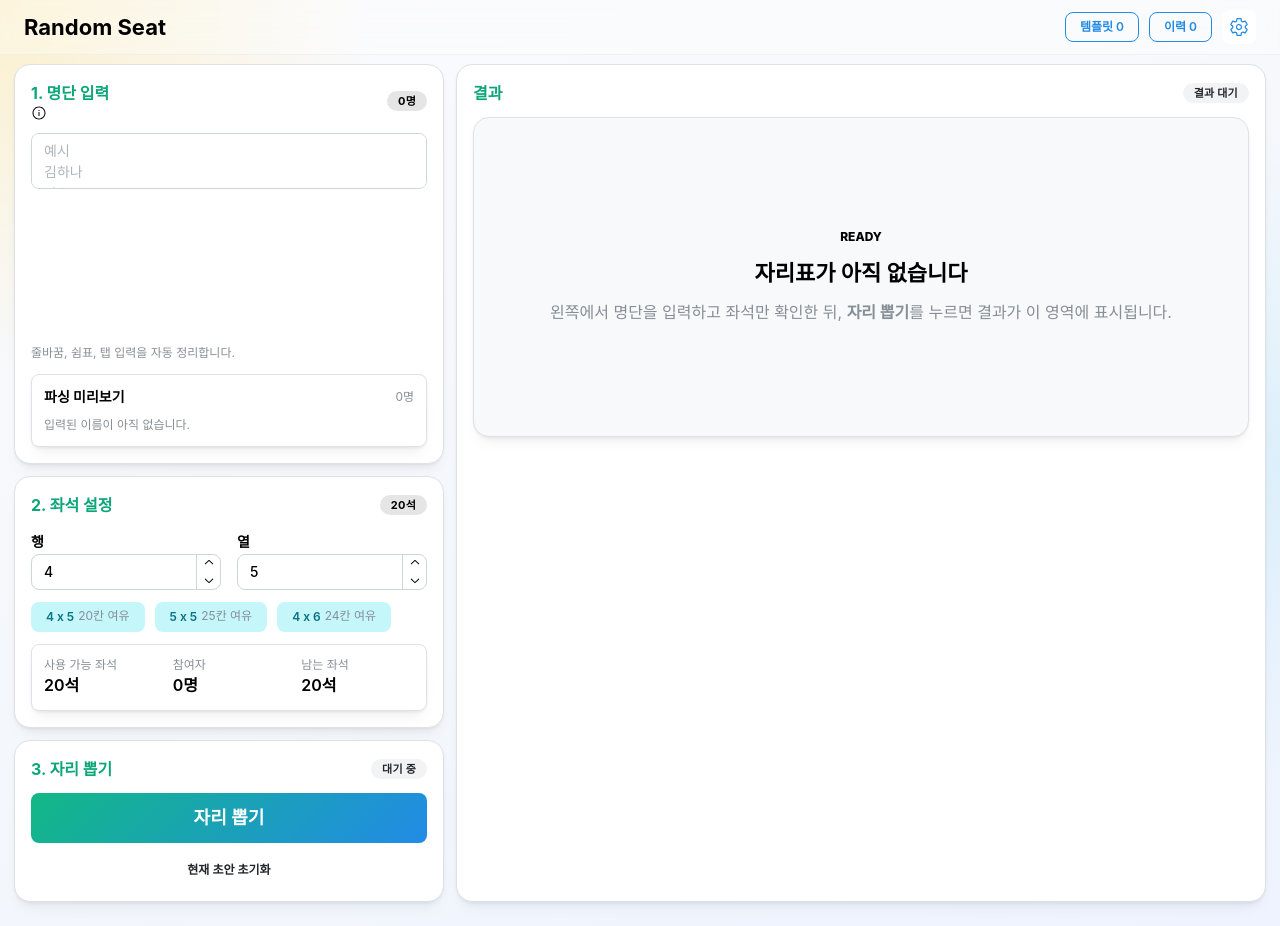
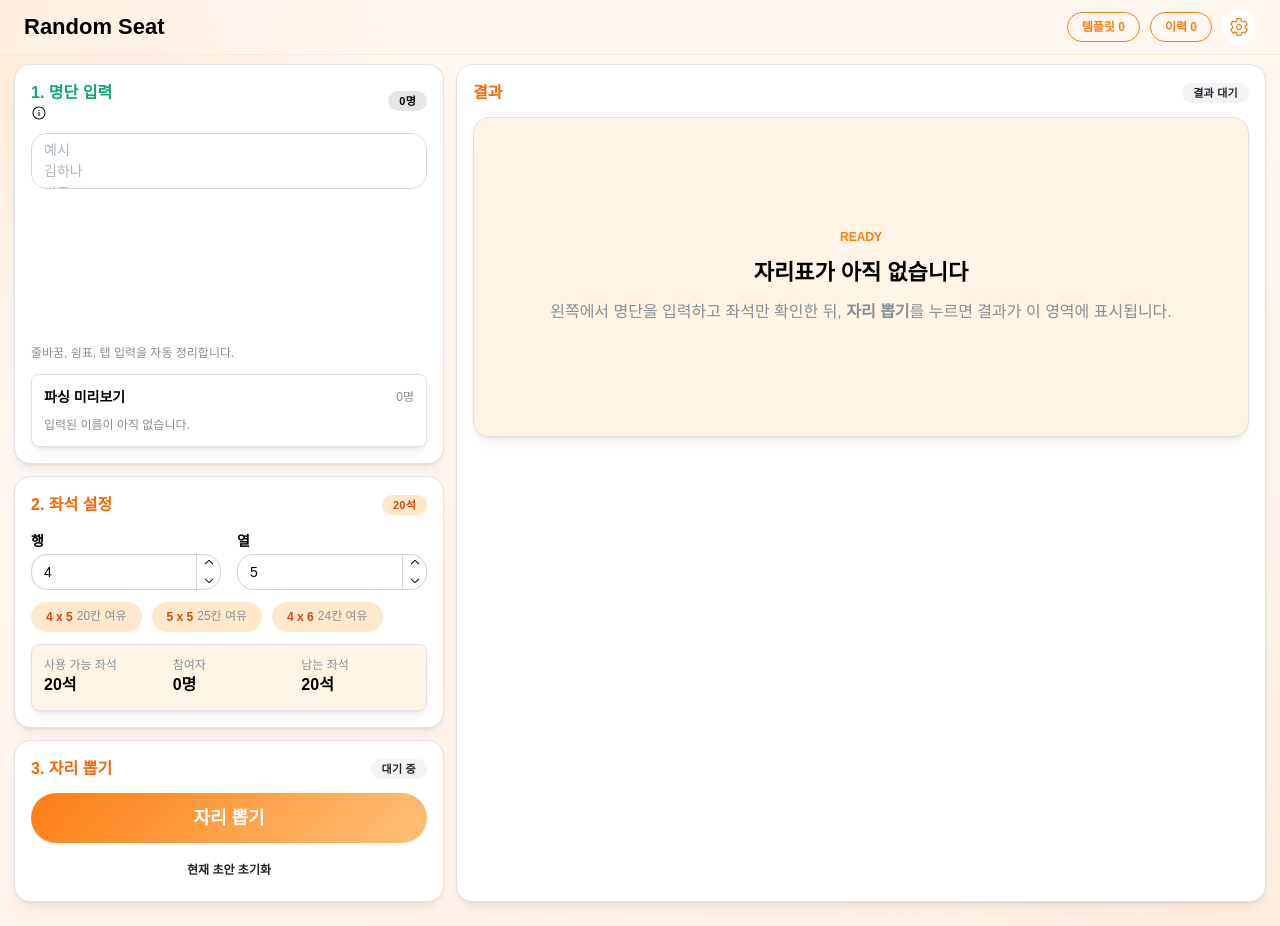
Before and after one commit to kmeijjing/random-seat, a React (Vite) app: page / in a window 1280 px wide. Built offline with nearby package versions, Linux system fonts and the light colour scheme.

Commit message:
따뜻한 오렌지 톤으로 디자인 스타일 변경

```diff
--- a/src/components/AdvancedSettingsPanel.tsx
+++ b/src/components/AdvancedSettingsPanel.tsx
@@ -126,7 +126,7 @@ export function AdvancedSettingsContent() {
                     <Button
                       key={cell.id}
                       variant="light"
-                      color={cell.type === 'seat' ? 'blue' : cell.type === 'aisle' ? 'gray' : 'red'}
+                      color={cell.type === 'seat' ? 'orange' : cell.type === 'aisle' ? 'gray' : 'red'}
                       size="xs"
                       h="auto"
                       p={4}
--- a/src/components/AppHeader.tsx
+++ b/src/components/AppHeader.tsx
@@ -21,7 +21,7 @@ export function AppHeader() {
   );
 
   return (
-    <header className="bg-white/30 backdrop-blur-md py-2.5 px-6 fixed top-0 left-0 right-0 z-50 border-b border-gray-200/50 print:hidden">
+    <header className="bg-orange-50/40 backdrop-blur-md py-2.5 px-6 fixed top-0 left-0 right-0 z-50 border-b border-orange-200/40 print:hidden">
       <Group justify="space-between">
         <Title order={3} fw={700}>
           Random Seat
--- a/src/components/DrawActionPanel.tsx
+++ b/src/components/DrawActionPanel.tsx
@@ -21,7 +21,7 @@ export function DrawActionPanel() {
     <Card shadow="sm" radius="lg" withBorder>
       <Stack gap="sm">
         <Group justify="space-between">
-          <Title order={5} c="teal.7">3. 자리 뽑기</Title>
+          <Title order={5} c="orange.7">3. 자리 뽑기</Title>
           <Badge color={hasAssignments ? "green" : "gray"} variant="light">
             {hasAssignments ? "결과 있음" : "대기 중"}
           </Badge>
@@ -34,7 +34,7 @@ export function DrawActionPanel() {
           fullWidth
           size="lg"
           variant="gradient"
-          gradient={{ from: "teal", to: "blue", deg: 135 }}
+          gradient={{ from: "orange.6", to: "orange.3", deg: 135 }}
           onClick={() => onRunDraw("all")}
           loading={isDrawing}
         >
--- a/src/components/DrawerOverlay.tsx
+++ b/src/components/DrawerOverlay.tsx
@@ -45,7 +45,7 @@ export function DrawerOverlay() {
           <Text size="sm" c="dimmed">
             현재 명단, 좌석 배치, 고정석 상태를 템플릿으로 저장할 수 있습니다.
           </Text>
-          <Button variant="gradient" gradient={{ from: "teal", to: "blue", deg: 135 }} onClick={onSaveTemplate}>
+          <Button variant="gradient" gradient={{ from: "orange.6", to: "orange.3", deg: 135 }} onClick={onSaveTemplate}>
             현재 상태 저장
           </Button>
           <Stack gap="sm">
--- a/src/components/ResultPanel.tsx
+++ b/src/components/ResultPanel.tsx
@@ -50,7 +50,7 @@ export function ResultPanel() {
     <Card shadow="sm" radius="lg" withBorder className="min-h-0 overflow-hidden grid grid-rows-[auto_1fr] print:block print:border-0 print:shadow-none">
       <Stack gap="sm">
         <Group justify="space-between">
-          <Title order={5} c="teal.7">결과</Title>
+          <Title order={5} c="orange.7">결과</Title>
           <Badge color={hasAssignments ? "green" : "gray"} variant="light">
             {hasAssignments ? `${assignments.length}명 배정` : "결과 대기"}
           </Badge>
@@ -58,7 +58,7 @@ export function ResultPanel() {
 
         {hasAssignments ? (
           <>
-            <Card withBorder radius="md" bg="gray.0" p="xs" className="print:hidden">
+            <Card withBorder radius="md" bg="orange.0" p="xs" className="print:hidden">
               <Group justify="space-between">
                 <Text size="xs" c="dimmed">마지막 결과: {updatedAtLabel}</Text>
                 <Text size="xs" c="dimmed">
@@ -83,7 +83,7 @@ export function ResultPanel() {
             </Group>
 
             {isRedrawPickerOpen && (
-              <Card withBorder radius="md" bg="amber.0" p="sm" className="print:hidden">
+              <Card withBorder radius="md" bg="orange.0" p="sm" className="print:hidden">
                 <Stack gap="sm">
                   <Group justify="space-between">
                     <Text fw={700} size="sm">다시 뽑을 학생 선택</Text>
@@ -106,7 +106,7 @@ export function ResultPanel() {
                   </Group>
                   <Button
                     variant="gradient"
-                    gradient={{ from: "teal", to: "blue", deg: 135 }}
+                    gradient={{ from: "orange.6", to: "orange.3", deg: 135 }}
                     size="sm"
                     onClick={() => onRunDraw("selected")}
                     disabled={isDrawing}
@@ -133,7 +133,7 @@ export function ResultPanel() {
                   if (cell.type !== "seat") {
                     return (
                       <Card key={cell.id} withBorder radius="md" p="xs" bg="gray.1" style={{ borderStyle: "dashed", minHeight: 96 }}>
-                        <Text size="xs" fw={800} c="teal.7">{cell.label}</Text>
+                        <Text size="xs" fw={800} c="orange.7">{cell.label}</Text>
                         <Text fw={600} size="sm">{cell.type === "aisle" ? "통로" : "비활성"}</Text>
                         <Text size="xs" c="dimmed">배정 제외</Text>
                       </Card>
@@ -146,14 +146,14 @@ export function ResultPanel() {
                       withBorder
                       radius="md"
                       p="xs"
-                      bg={assignment?.isFixed ? "amber.0" : "blue.0"}
+                      bg={assignment?.isFixed ? "orange.1" : "orange.0"}
                       style={{
                         minHeight: 96,
-                        borderColor: assignment?.isFixed ? "var(--mantine-color-amber-4)" : isSearchMatch ? "var(--mantine-color-blue-4)" : undefined,
-                        outline: isSearchMatch ? "3px solid var(--mantine-color-blue-2)" : undefined,
+                        borderColor: assignment?.isFixed ? "var(--mantine-color-orange-3)" : isSearchMatch ? "var(--mantine-color-orange-4)" : undefined,
+                        outline: isSearchMatch ? "3px solid var(--mantine-color-orange-2)" : undefined,
                       }}
                     >
-                      <Text size="xs" fw={800} c="teal.7">{cell.label}</Text>
+                      <Text size="xs" fw={800} c="orange.7">{cell.label}</Text>
                       <Text fw={600} size="sm">{assignment?.participant?.name ?? "빈자리"}</Text>
                       <Text size="xs" c="dimmed">
                         {seatNumber}번 자리{fixedSeat ? " · 고정석" : ""}
@@ -165,9 +165,9 @@ export function ResultPanel() {
             </div>
           </>
         ) : (
-          <Card withBorder radius="lg" bg="gray.0" p="xl" className="min-h-[320px] grid place-content-center text-center">
+          <Card withBorder radius="lg" bg="orange.0" p="xl" className="min-h-[320px] grid place-content-center text-center">
             <Stack align="center" gap="sm">
-              <Text size="xs" fw={800} tt="uppercase" c="amber.7">Ready</Text>
+              <Text size="xs" fw={800} tt="uppercase" c="orange.6">Ready</Text>
               <Title order={3}>자리표가 아직 없습니다</Title>
               <Text c="dimmed">
                 왼쪽에서 명단을 입력하고 좌석만 확인한 뒤, <Text span fw={700}>자리 뽑기</Text>를 누르면 결과가 이 영역에 표시됩니다.
--- a/src/components/SeatConfigPanel.tsx
+++ b/src/components/SeatConfigPanel.tsx
@@ -31,8 +31,8 @@ export function SeatConfigPanel() {
     <Card shadow="sm" radius="lg" withBorder>
       <Stack gap="sm">
         <Group justify="space-between">
-          <Title order={5} c="teal.7">2. 좌석 설정</Title>
-          <Badge color="amber" variant="light">{usableSeatCount}석</Badge>
+          <Title order={5} c="orange.7">2. 좌석 설정</Title>
+          <Badge color="orange" variant="light">{usableSeatCount}석</Badge>
         </Group>
 
         <SimpleGrid cols={2}>
@@ -57,7 +57,7 @@ export function SeatConfigPanel() {
             <Button
               key={rec.label}
               variant="light"
-              color="cyan"
+              color="orange"
               size="xs"
               onClick={() => onApplyRecommendation(rec.rows, rec.columns)}
             >
@@ -67,7 +67,7 @@ export function SeatConfigPanel() {
           ))}
         </Group>
 
-        <Card withBorder radius="md" bg="amber.0" p="sm">
+        <Card withBorder radius="md" bg="orange.0" p="sm">
           <SimpleGrid cols={3}>
             <div>
               <Text size="xs" c="dimmed">사용 가능 좌석</Text>
--- a/src/main.tsx
+++ b/src/main.tsx
@@ -1,4 +1,4 @@
-import { MantineProvider } from '@mantine/core'
+import { createTheme, MantineProvider } from '@mantine/core'
 import '@mantine/core/styles.css'
 import React from 'react'
 import ReactDOM from 'react-dom/client'
@@ -6,9 +6,30 @@ import App from './App'
 import { ErrorBoundary } from './components/ErrorBoundary'
 import './styles.css'
 
+const theme = createTheme({
+  primaryColor: 'orange',
+  defaultRadius: 'lg',
+  fontFamily: "'SUIT Variable', 'Pretendard Variable', 'Apple SD Gothic Neo', sans-serif",
+  headings: {
+    fontFamily: "'SUIT Variable', 'Pretendard Variable', 'Apple SD Gothic Neo', sans-serif",
+    fontWeight: '700',
+  },
+  components: {
+    Card: { defaultProps: { radius: 'xl' } },
+    Button: { defaultProps: { radius: 'xl' } },
+    Badge: { defaultProps: { radius: 'xl' } },
+    NumberInput: { defaultProps: { radius: 'lg' } },
+    Textarea: { defaultProps: { radius: 'lg' } },
+    Select: { defaultProps: { radius: 'lg' } },
+    Checkbox: { defaultProps: { radius: 'md' } },
+    Accordion: { defaultProps: { radius: 'lg' } },
+    Drawer: { defaultProps: { radius: 'lg' } },
+  },
+})
+
 ReactDOM.createRoot(document.getElementById('root')!).render(
   <React.StrictMode>
-    <MantineProvider>
+    <MantineProvider theme={theme}>
       <ErrorBoundary>
         <App />
       </ErrorBoundary>
--- a/src/styles.css
+++ b/src/styles.css
@@ -19,9 +19,9 @@
     min-width: 320px;
     min-height: 100vh;
     background:
-      radial-gradient(circle at top left, rgba(255, 217, 102, 0.32), transparent 24%),
-      radial-gradient(circle at right, rgba(56, 189, 248, 0.12), transparent 24%),
-      linear-gradient(160deg, #fafbfe 0%, #f4f7fb 58%, #eef3ff 100%);
+      radial-gradient(circle at top left, rgba(255, 200, 150, 0.30), transparent 28%),
+      radial-gradient(circle at bottom right, rgba(255, 228, 196, 0.20), transparent 28%),
+      linear-gradient(160deg, #fffaf6 0%, #fff5ee 58%, #fff0e6 100%);
   }
 
   #root {
```
